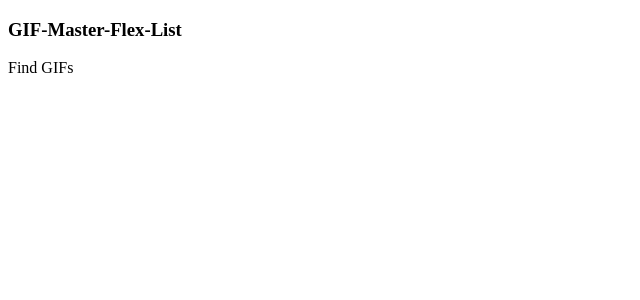
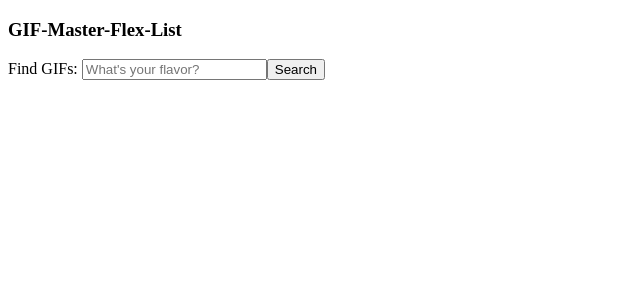
Before and after one commit to Benstraum/Giphy-group-project, a React (Create React App) app: page / in a window 1280 px wide. Shown: the top 300 px of the page, without its empty margins (0-640 px from the left). Built offline with nearby package versions, Linux system fonts and the light colour scheme.

Commit message:
This COMPONENT sets searchInput to target VALUE

```diff
--- a/src/components/SearchForm/SearchForm.js
+++ b/src/components/SearchForm/SearchForm.js
@@ -2,10 +2,27 @@ import React, { Component } from "react";
 import { connect } from "react-redux";
 
 class SearchForm extends Component {
+
+  state = {
+    searchInput: ' '
+  }
+
+  handleSearchInput = event => {
+    this.setState({
+      searchInput: event.target.value
+    })
+    console.log(this.state);
+  }
+
+
+
+
   render() {
     return (
       <div>
-        <span>Find GIFs</span>
+        <span>Find GIFs: </span>
+        <input type="text" placeholder="What's your flavor?" onChange={this.handleSearchInput} />
+        <button type="submit">Search</button>
       </div>
     );
   }
```
Also changed, not shown: 1 other file (tests, documents, lock files or other folders).
